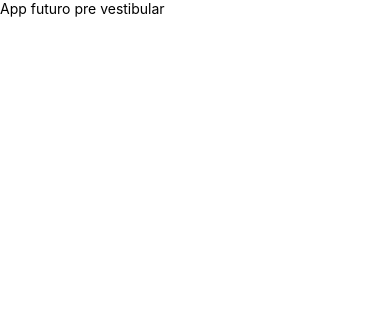
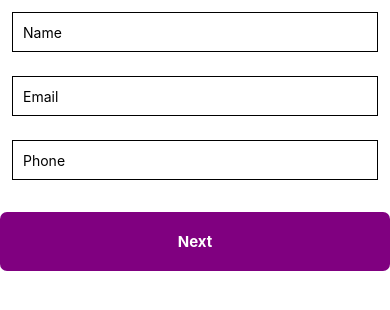
Before and after one commit to angoti/denuncia-assedio, a React Native app in the folder front_denuncia/: screen / in a window 390 px wide. Shown: the top 310 px of the page. Built offline with nearby package versions, Linux system fonts and the light colour scheme.

Commit message:
add react hook form, and create component registro user

```diff
--- a/front_denuncia/App.js
+++ b/front_denuncia/App.js
@@ -1,10 +1,11 @@
 import { View, Text } from 'react-native'
 import React from 'react'
+import { Register } from './src/components/Register'
 
 export default  ()=> {
   return (
     <View>
-      <Text>App futuro pre vestibular</Text>
+    <Register/>
     </View>
   )
 }
--- a/front_denuncia/package.json
+++ b/front_denuncia/package.json
@@ -11,6 +11,7 @@
   },
   "dependencies": {
     "react": "18.2.0",
+    "react-hook-form": "^7.43.9",
     "react-native": "0.71.6"
   },
   "devDependencies": {
--- /dev/null
+++ b/front_denuncia/src/components/Register.js
@@ -0,0 +1,85 @@
+import React from 'react'
+import { View, Text, TextInput, StyleSheet, TouchableOpacity } from 'react-native'
+
+import { useForm, Controller } from 'react-hook-form'
+
+export function Register() {
+  const { control, handleSubmit, formState: { erros } } = useForm({})
+
+  function handleRegisterUser(data) {
+    console.log(data)
+  }
+
+  return (
+    <View>
+      <Controller
+        control={control}
+        name="userName"
+        render={({ field: { onChange, value } }) => (
+          <TextInput
+            style={styles.input}
+            onChangeText={onChange}
+            value={value}
+            placeholder='Name'
+          />
+        )}
+      />
+
+      <Controller
+        control={control}
+        name="email"
+        render={({ field: { onChange, value } }) => (
+          <TextInput
+            style={styles.input}
+            onChangeText={onChange}
+            value={value}
+            placeholder='Email'
+          />
+        )}
+      />
+
+      <Controller
+        control={control}
+        name="phone"
+        render={({ field: { onChange, value } }) => (
+          <TextInput
+            style={styles.input}
+            onChangeText={onChange}
+            value={value}
+            placeholder='Phone'
+          />
+        )}
+      />
+
+
+      <TouchableOpacity style={styles.button}  onPress={handleSubmit(handleRegisterUser)}>
+        <Text style={styles.buttonText}>Next</Text>
+      </TouchableOpacity>
+
+    </View>
+  )
+}
+
+const styles = StyleSheet.create({
+  button: {
+    backgroundColor: "purple",
+    padding: 20,
+    alignItems: 'center',
+    borderRadius: 7,
+    marginTop: 20
+},
+buttonText: {
+    color: '#fff',
+    fontSize: 15,
+    fontWeight: 'bold',
+},
+
+
+input: {
+  height: 40,
+  margin: 12,
+  borderWidth: 1,
+  padding: 10,
+},
+
+})
```
Also changed, not shown: 1 other file (tests, documents, lock files or other folders).
